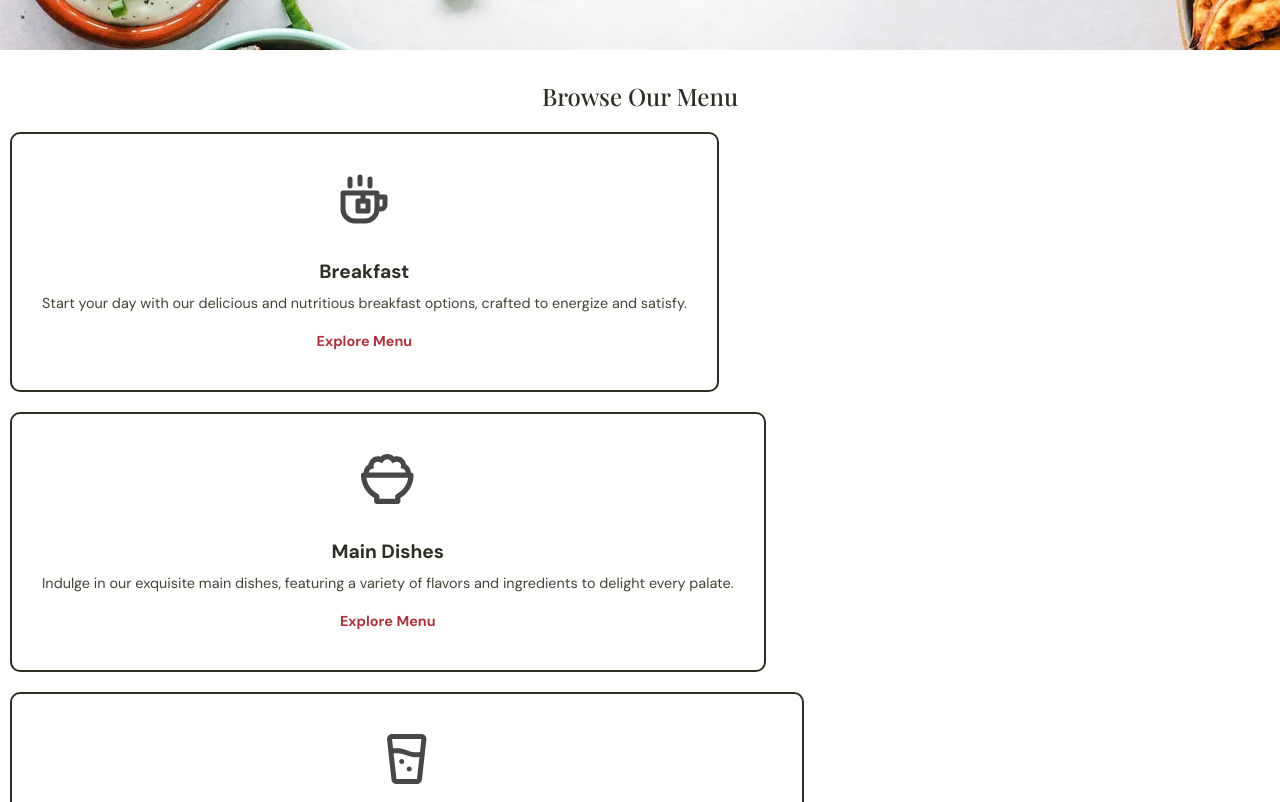
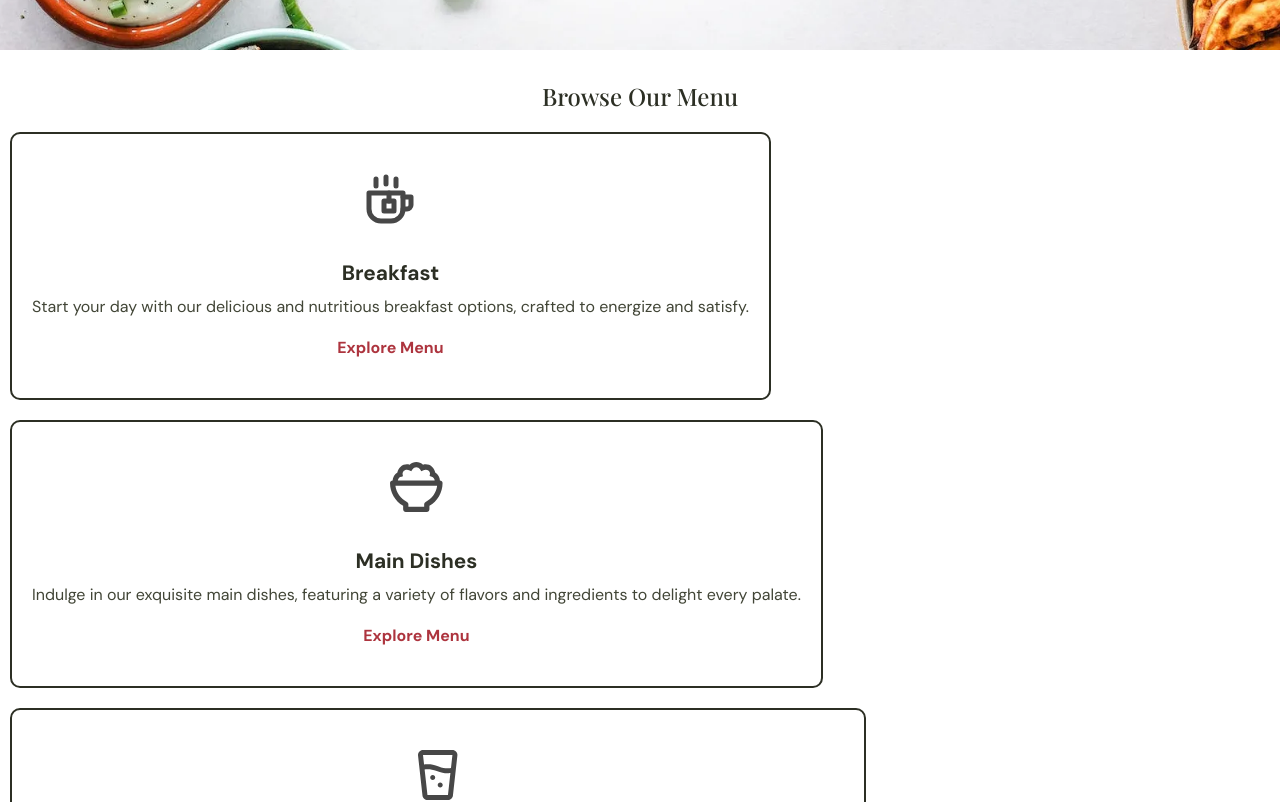
Before and after one commit to devalibello/tasty-food, a React (Create React App) app: page / in a window 1280 px wide. Shown: the part 680-1482 px from the top of the page. Built offline with nearby package versions, Linux system fonts and the light colour scheme; a web font is replaced by a local one.

Commit message:
update menu card padding

```diff
--- a/src/styles/Menu.css
+++ b/src/styles/Menu.css
@@ -97,7 +97,7 @@
     border-radius: 10px;
     width: -moz-fit-content;
     width: fit-content;
-    padding: 40px 30px;
+    padding: 40px 20px;
 }
 
 .menu-card-section ul > * {
@@ -110,20 +110,20 @@
 
 .menu-cards :nth-child(2) {
     font-weight: 700;
-    font-size: 1.2em;
+    font-size: 1.3em;
     padding-bottom: 10px;
     color: var(--dark-black);
 
 }
 
 .menu-cards :nth-child(3) {
-    font-size: 0.9em;
+    font-size: 1em;
     padding-bottom: 20px;
     color: var(--light-black);
 }
 
 .menu-cards :nth-child(4) {
-    font-size: 0.9em;
+    font-size: 1em;
     color: var(--red);
     font-weight: 700;
 }
```
